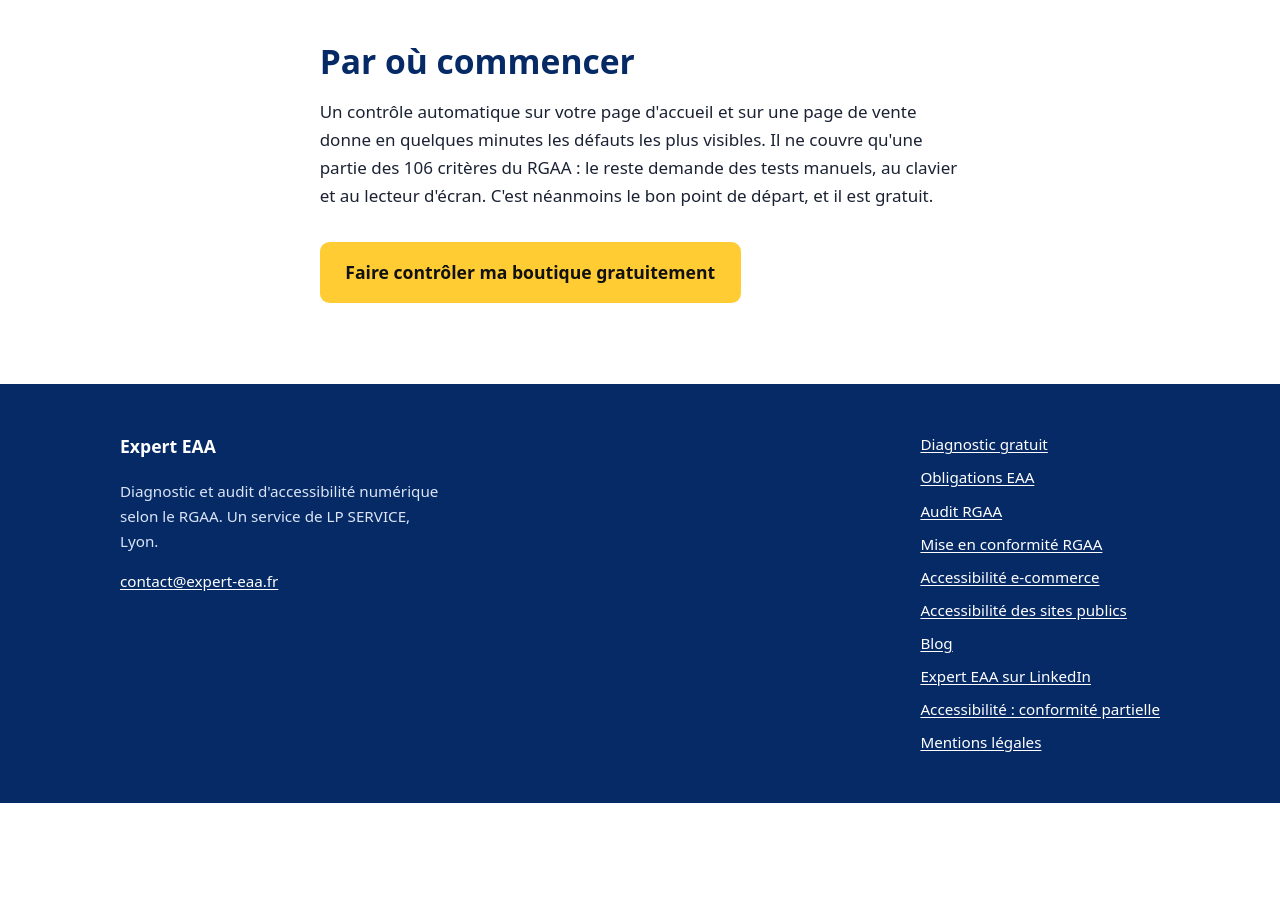
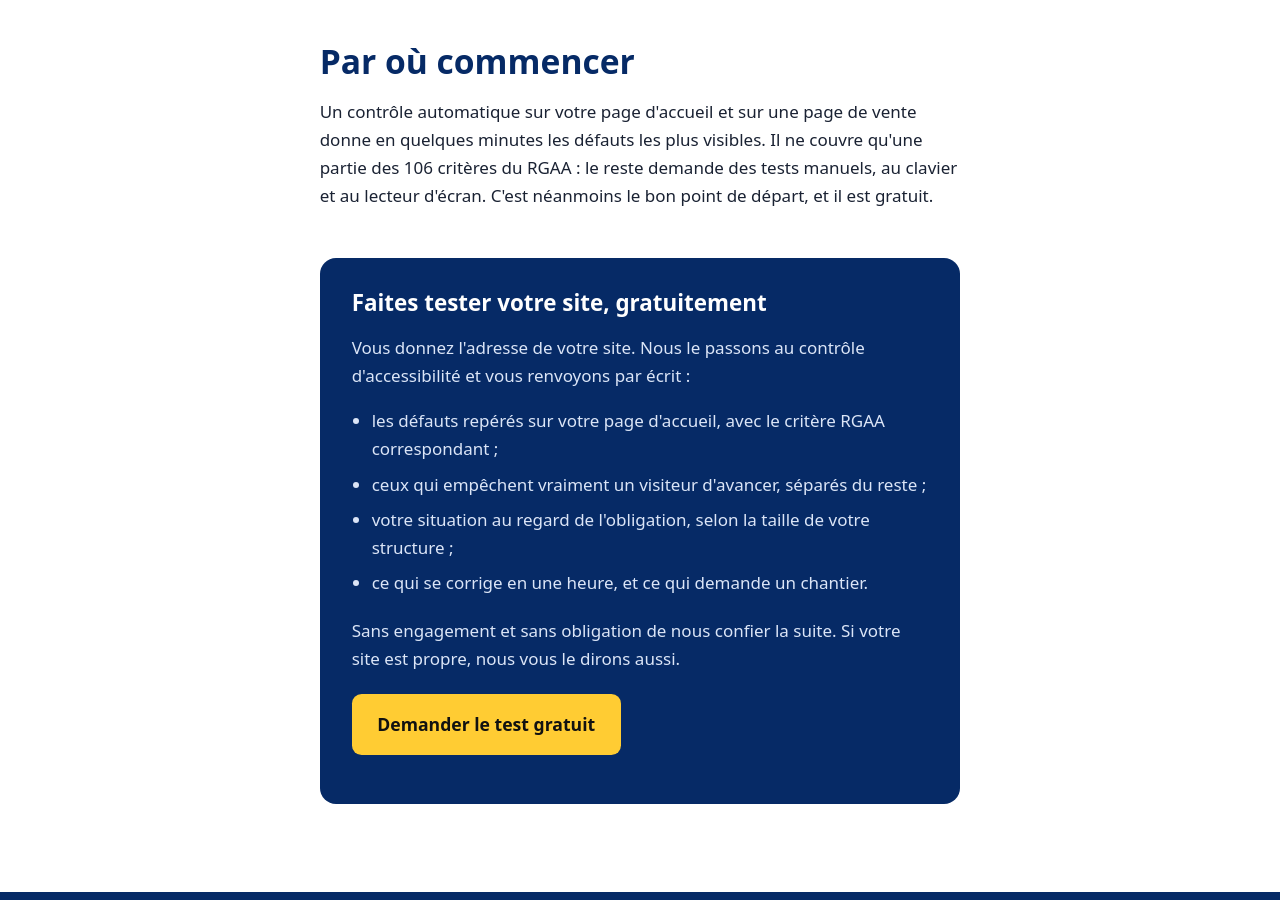
Before and after one commit to lmoh69/expert-eaa, a Jekyll site: the page built from accessibilite-e-commerce.html, in a window 1280 px wide and 900 px high, scrolled down 1653 px. Built offline with Jekyll 4.4.1, drawn with Linux system fonts in a browser that asks for light colours; before the commit the page ends 2456 px from its top, so only the background shows below that.

Commit message:
Mise a jour par Claude

```diff
--- a/accessibilite-e-commerce.html
+++ b/accessibilite-e-commerce.html
@@ -34,6 +34,6 @@ permalink: /accessibilite-e-commerce/
     <h2>Par où commencer</h2>
     <p>Un contrôle automatique sur votre page d'accueil et sur une page de vente donne en quelques minutes les défauts les plus visibles. Il ne couvre qu'une partie des 106 critères du RGAA : le reste demande des tests manuels, au clavier et au lecteur d'écran. C'est néanmoins le bon point de départ, et il est gratuit.</p>
 
-    <p style="margin-top:2rem"><a class="bouton" href="/#diagnostic">Faire contrôler ma boutique gratuitement</a></p>
+    {% include test-gratuit.html %}
   </div>
 </section>
```
